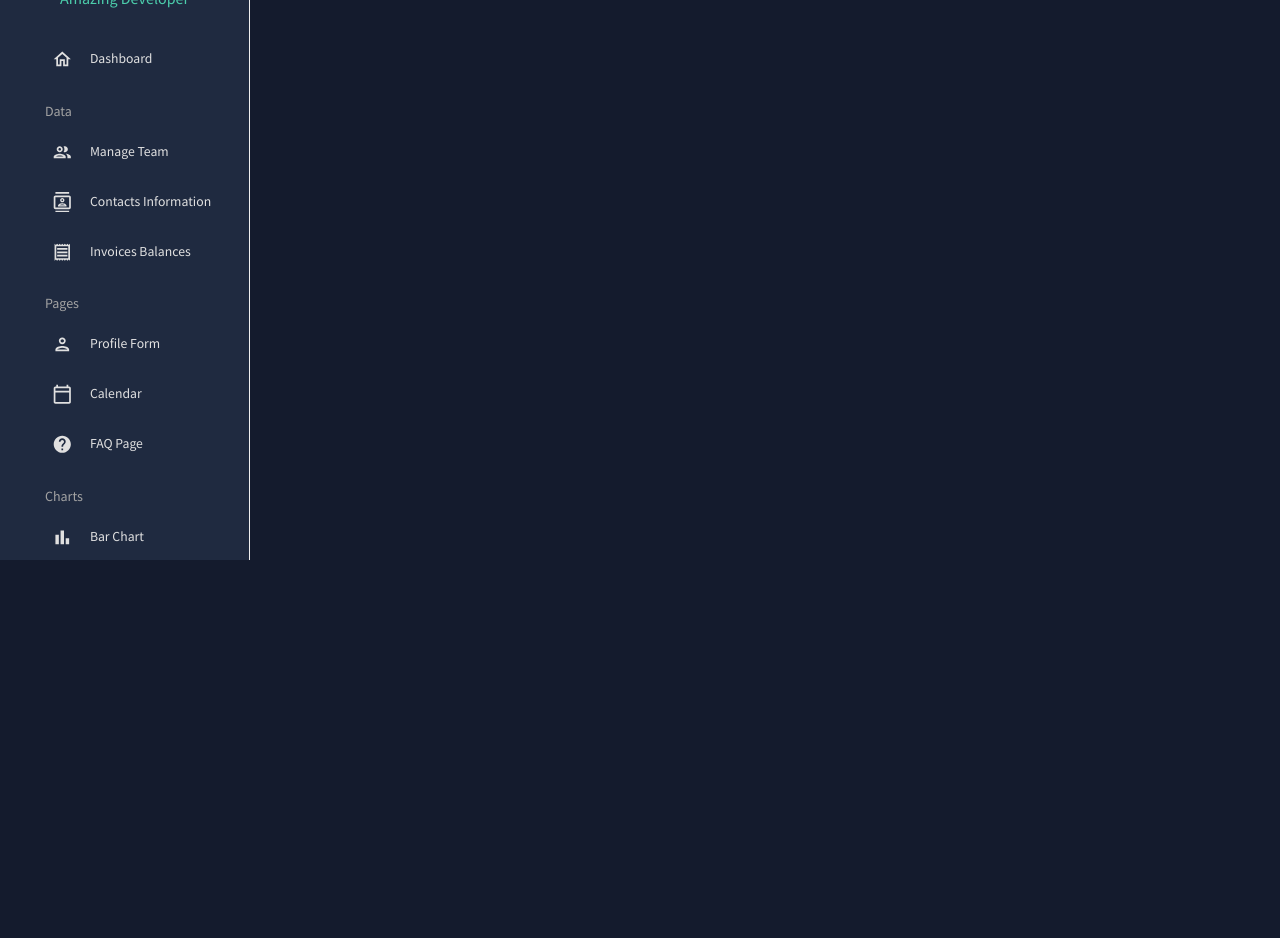
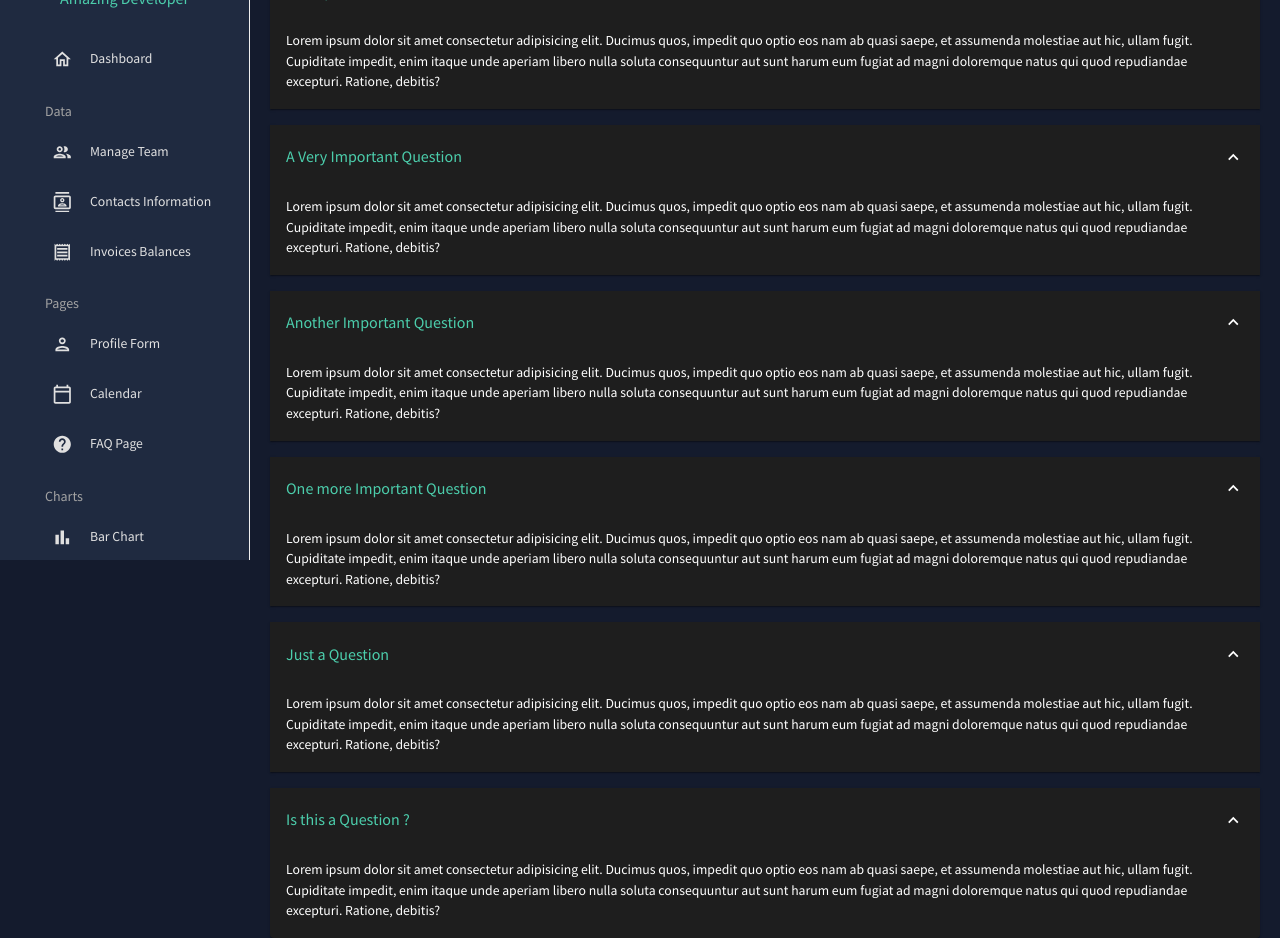
Before and after one commit to gBoole01/react-dashboard, a React (Vite) app: page /faq in a window 1280 px wide. Shown: the part 240-1178 px from the top of the page. Before the commit the page ends 800 px from the top, so only its background shows below. Built offline with nearby package versions, Linux system fonts and the light colour scheme.

Commit message:
feat: add FAQ scene

```diff
--- a/src/scenes/faq/index.jsx
+++ b/src/scenes/faq/index.jsx
@@ -1,12 +1,126 @@
-import { Box } from "@mui/material";
+import {
+  Accordion,
+  AccordionDetails,
+  AccordionSummary,
+  Box,
+  Typography,
+  useTheme,
+} from "@mui/material";
 import Header from "../../components/Header";
+import { tokens } from "../../theme";
+import ExpandMoreIcon from "@mui/icons-material/ExpandMore";
 
 const Faq = () => {
+  const theme = useTheme();
+  const colors = tokens(theme.palette.mode);
   return (
     <Box m="20px">
       <Box display="flex" justifyContent="space-between" alignItems="center">
-        <Header title="Dashboard" subtitle="Welcome to your dashboard" />
+        <Header title="FAQ" subtitle="Frequently Asked Questions" />
       </Box>
+
+      <Accordion defaultExpanded>
+        <AccordionSummary expandIcon={<ExpandMoreIcon />}>
+          <Typography variant="h5" color={colors.greenAccent[500]}>
+            An Important Question
+          </Typography>
+        </AccordionSummary>
+        <AccordionDetails>
+          <Typography>
+            Lorem ipsum dolor sit amet consectetur adipisicing elit. Ducimus
+            quos, impedit quo optio eos nam ab quasi saepe, et assumenda
+            molestiae aut hic, ullam fugit. Cupiditate impedit, enim itaque unde
+            aperiam libero nulla soluta consequuntur aut sunt harum eum fugiat
+            ad magni doloremque natus qui quod repudiandae excepturi. Ratione,
+            debitis?
+          </Typography>
+        </AccordionDetails>
+      </Accordion>
+      <Accordion defaultExpanded>
+        <AccordionSummary expandIcon={<ExpandMoreIcon />}>
+          <Typography variant="h5" color={colors.greenAccent[500]}>
+            A Very Important Question
+          </Typography>
+        </AccordionSummary>
+        <AccordionDetails>
+          <Typography>
+            Lorem ipsum dolor sit amet consectetur adipisicing elit. Ducimus
+            quos, impedit quo optio eos nam ab quasi saepe, et assumenda
+            molestiae aut hic, ullam fugit. Cupiditate impedit, enim itaque unde
+            aperiam libero nulla soluta consequuntur aut sunt harum eum fugiat
+            ad magni doloremque natus qui quod repudiandae excepturi. Ratione,
+            debitis?
+          </Typography>
+        </AccordionDetails>
+      </Accordion>
+      <Accordion defaultExpanded>
+        <AccordionSummary expandIcon={<ExpandMoreIcon />}>
+          <Typography variant="h5" color={colors.greenAccent[500]}>
+            Another Important Question
+          </Typography>
+        </AccordionSummary>
+        <AccordionDetails>
+          <Typography>
+            Lorem ipsum dolor sit amet consectetur adipisicing elit. Ducimus
+            quos, impedit quo optio eos nam ab quasi saepe, et assumenda
+            molestiae aut hic, ullam fugit. Cupiditate impedit, enim itaque unde
+            aperiam libero nulla soluta consequuntur aut sunt harum eum fugiat
+            ad magni doloremque natus qui quod repudiandae excepturi. Ratione,
+            debitis?
+          </Typography>
+        </AccordionDetails>
+      </Accordion>
+      <Accordion defaultExpanded>
+        <AccordionSummary expandIcon={<ExpandMoreIcon />}>
+          <Typography variant="h5" color={colors.greenAccent[500]}>
+            One more Important Question
+          </Typography>
+        </AccordionSummary>
+        <AccordionDetails>
+          <Typography>
+            Lorem ipsum dolor sit amet consectetur adipisicing elit. Ducimus
+            quos, impedit quo optio eos nam ab quasi saepe, et assumenda
+            molestiae aut hic, ullam fugit. Cupiditate impedit, enim itaque unde
+            aperiam libero nulla soluta consequuntur aut sunt harum eum fugiat
+            ad magni doloremque natus qui quod repudiandae excepturi. Ratione,
+            debitis?
+          </Typography>
+        </AccordionDetails>
+      </Accordion>
+      <Accordion defaultExpanded>
+        <AccordionSummary expandIcon={<ExpandMoreIcon />}>
+          <Typography variant="h5" color={colors.greenAccent[500]}>
+            Just a Question
+          </Typography>
+        </AccordionSummary>
+        <AccordionDetails>
+          <Typography>
+            Lorem ipsum dolor sit amet consectetur adipisicing elit. Ducimus
+            quos, impedit quo optio eos nam ab quasi saepe, et assumenda
+            molestiae aut hic, ullam fugit. Cupiditate impedit, enim itaque unde
+            aperiam libero nulla soluta consequuntur aut sunt harum eum fugiat
+            ad magni doloremque natus qui quod repudiandae excepturi. Ratione,
+            debitis?
+          </Typography>
+        </AccordionDetails>
+      </Accordion>
+      <Accordion defaultExpanded>
+        <AccordionSummary expandIcon={<ExpandMoreIcon />}>
+          <Typography variant="h5" color={colors.greenAccent[500]}>
+            Is this a Question ?
+          </Typography>
+        </AccordionSummary>
+        <AccordionDetails>
+          <Typography>
+            Lorem ipsum dolor sit amet consectetur adipisicing elit. Ducimus
+            quos, impedit quo optio eos nam ab quasi saepe, et assumenda
+            molestiae aut hic, ullam fugit. Cupiditate impedit, enim itaque unde
+            aperiam libero nulla soluta consequuntur aut sunt harum eum fugiat
+            ad magni doloremque natus qui quod repudiandae excepturi. Ratione,
+            debitis?
+          </Typography>
+        </AccordionDetails>
+      </Accordion>
     </Box>
   );
 };
```
